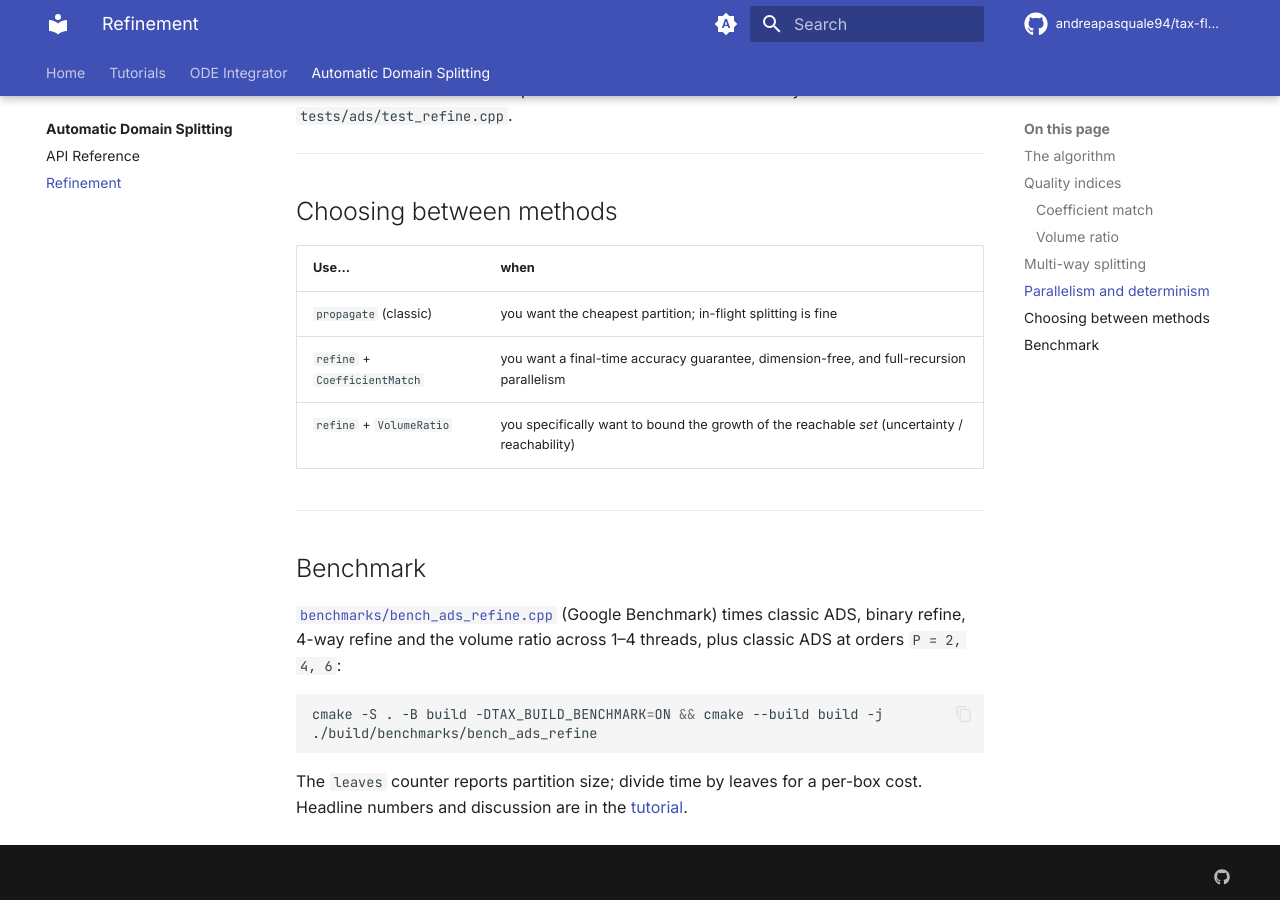
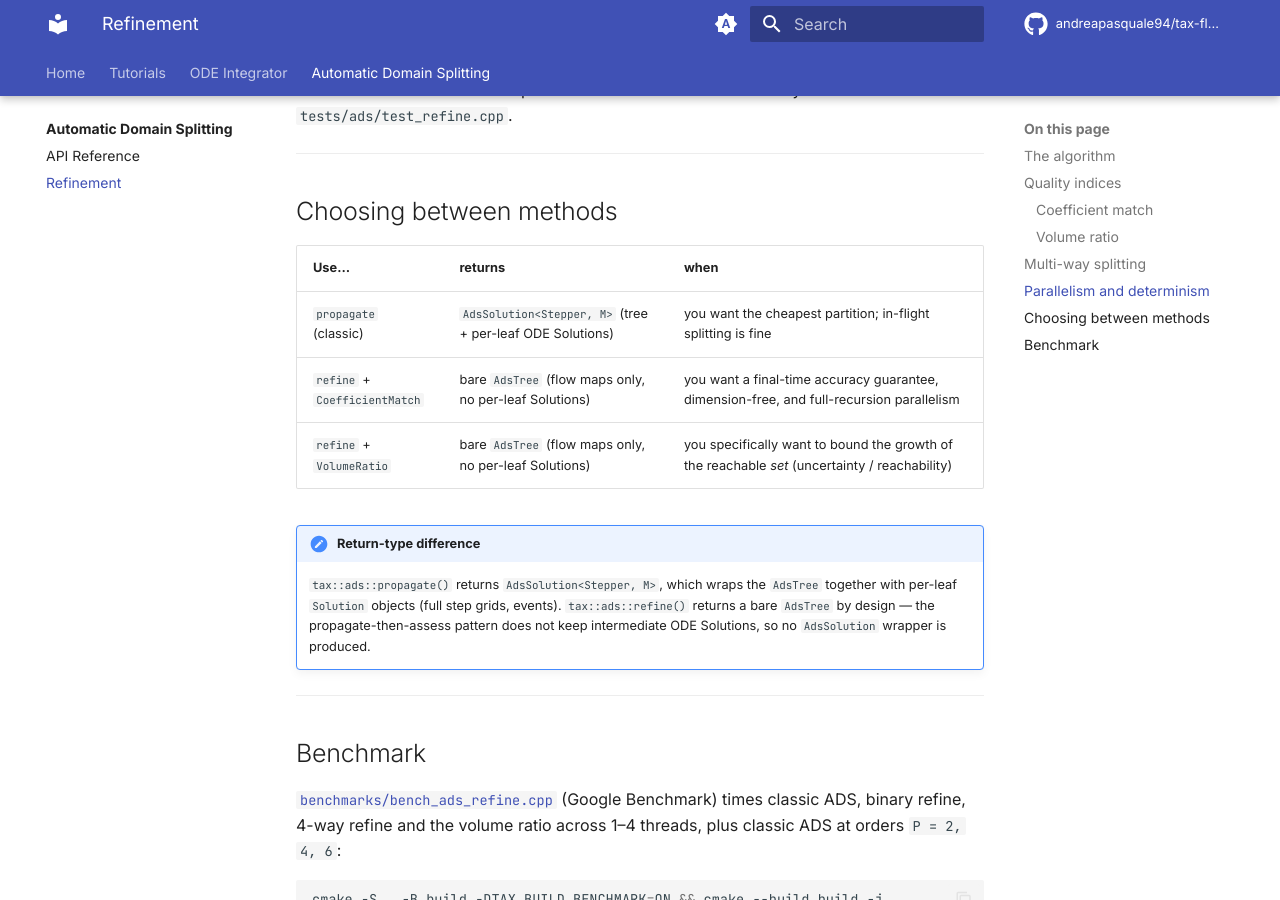
Before and after one commit to andreapasquale94/tax-flow, an MkDocs documentation site: the page built from docs/ads/refine.md, in a window 1280 px wide and 900 px high, scrolled down 2779 px. Built offline with MkDocs 1.6.1 and Material for MkDocs 9.7.7, drawn with Linux system fonts in a browser that asks for light colours; comment, search, counter and statistics services are not loaded.

Commit message:
chore(ads): IWYU hygiene + fix stale refine() return-type docs
Co-Authored-By: Claude Sonnet 4.6 <noreply@anthropic.com>

```diff
--- a/docs/ads/refine.md
+++ b/docs/ads/refine.md
@@ -128,11 +128,18 @@ runs. This is checked directly in `tests/ads/test_refine.cpp`.
 
 ## Choosing between methods
 
-| Use… | when |
-|---|---|
-| `propagate` (classic) | you want the cheapest partition; in-flight splitting is fine |
-| `refine` + `CoefficientMatch` | you want a final-time accuracy guarantee, dimension-free, and full-recursion parallelism |
-| `refine` + `VolumeRatio` | you specifically want to bound the growth of the reachable *set* (uncertainty / reachability) |
+| Use… | returns | when |
+|---|---|---|
+| `propagate` (classic) | `AdsSolution<Stepper, M>` (tree + per-leaf ODE Solutions) | you want the cheapest partition; in-flight splitting is fine |
+| `refine` + `CoefficientMatch` | bare `AdsTree` (flow maps only, no per-leaf Solutions) | you want a final-time accuracy guarantee, dimension-free, and full-recursion parallelism |
+| `refine` + `VolumeRatio` | bare `AdsTree` (flow maps only, no per-leaf Solutions) | you specifically want to bound the growth of the reachable *set* (uncertainty / reachability) |
+
+!!! note "Return-type difference"
+    `tax::ads::propagate()` returns `AdsSolution<Stepper, M>`, which wraps the
+    `AdsTree` together with per-leaf `Solution` objects (full step grids, events).
+    `tax::ads::refine()` returns a bare `AdsTree` by design — the
+    propagate-then-assess pattern does not keep intermediate ODE Solutions, so
+    no `AdsSolution` wrapper is produced.
 
 ---
 
```
Also changed, not shown: 3 other files.
